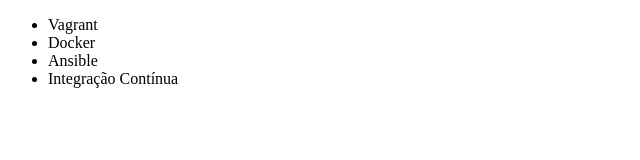
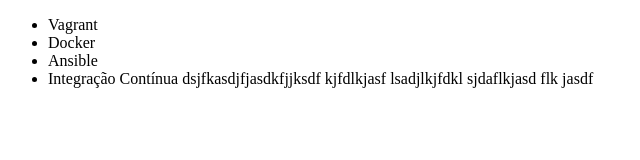
Before and after one commit to rodrigosabreu/alura-git, a plain HTML site: page index.html in a window 1280 px wide. Shown: the whole page, without its empty margins (0-640 px from the left). Drawn offline with Linux system fonts and the light colour scheme.

```diff
--- a/index.html
+++ b/index.html
@@ -9,7 +9,7 @@
         <li>Vagrant</li>
         <li>Docker</li>
         <li>Ansible</li>
-        <li>Integração Contínua</li>
+        <li>Integração Contínua dsjfkasdjfjasdkfjjksdf  kjfdlkjasf lsadjlkjfdkl sjdaflkjasd flk jasdf</li>
     </ul>
 </body>
 </html>
```
